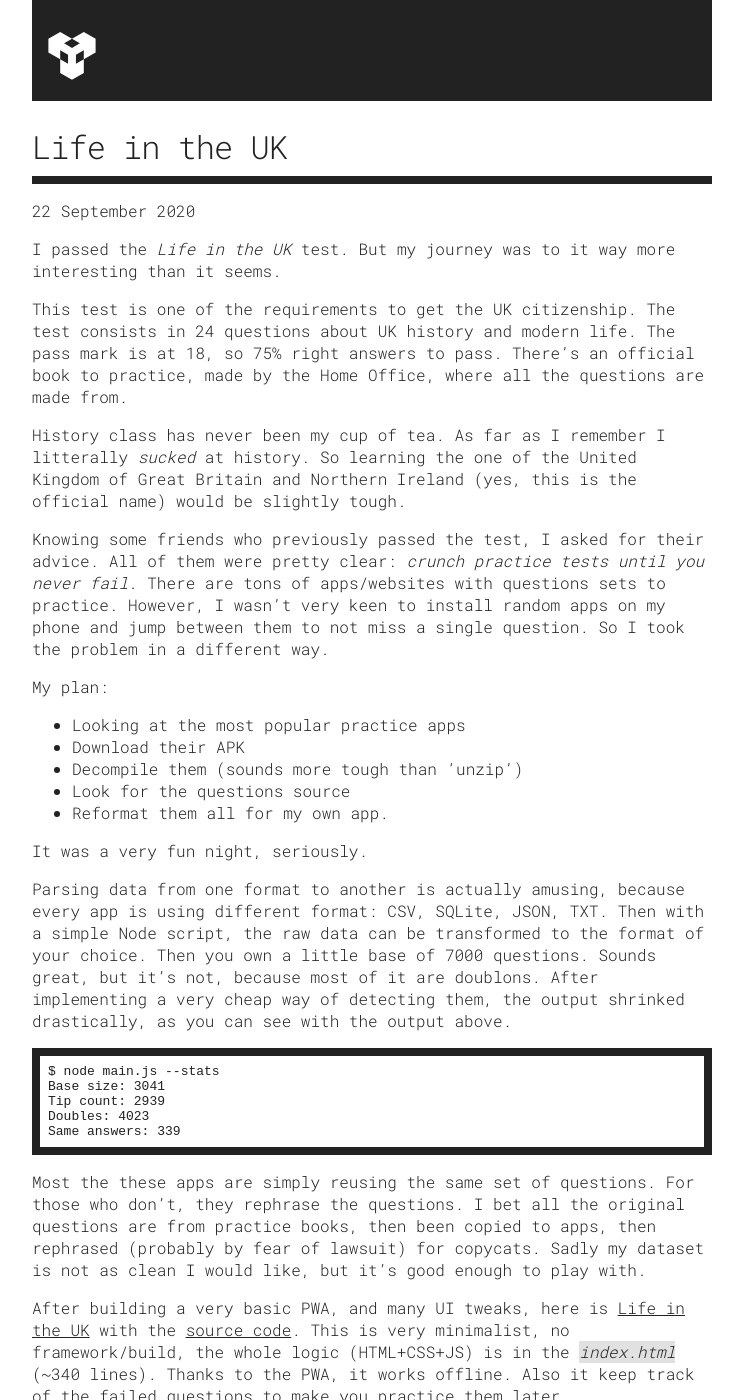
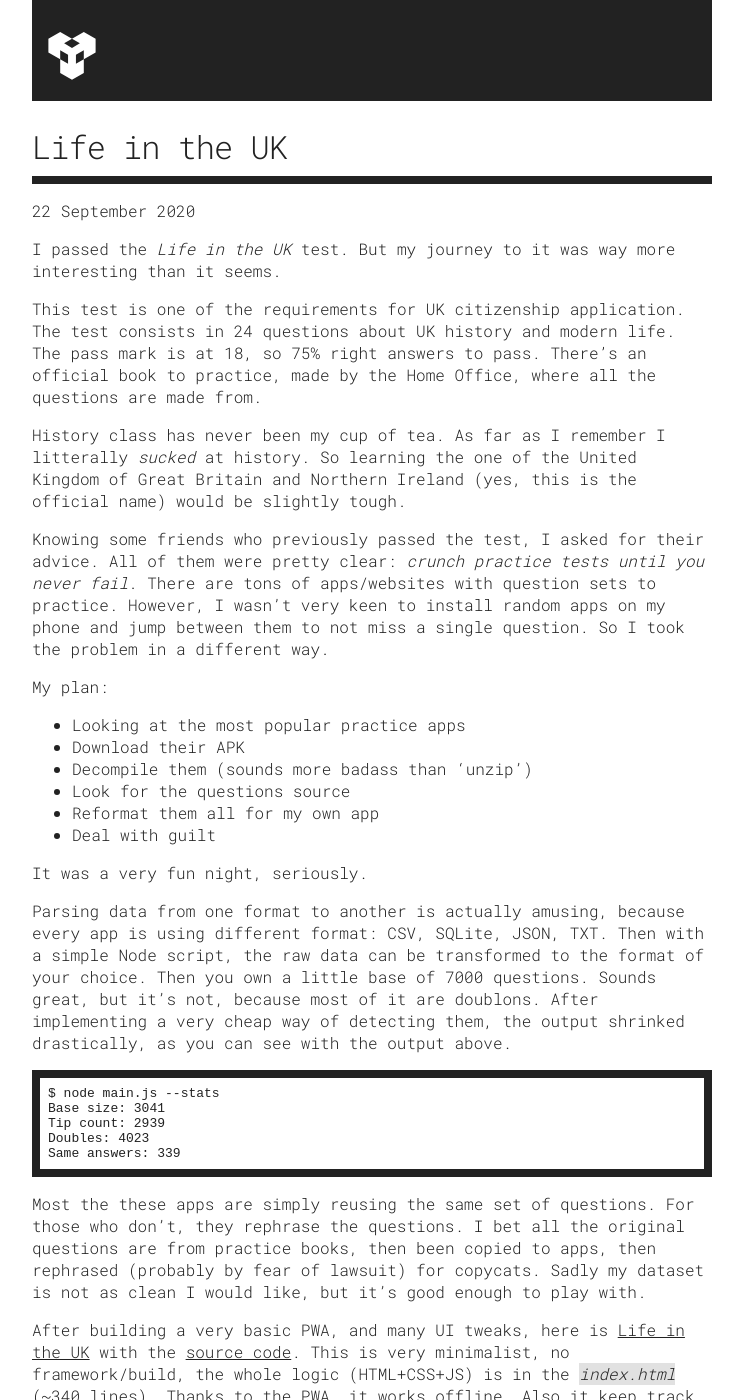
Before and after one commit to maxwellito/dotcom, a Jekyll site: the page built from _posts/2020-09-22-life-in-the-uk.md, in a window 1280 px wide and 1400 px high. Shown: the whole window, without its empty margins (96-839 px from the left). Built offline with Jekyll 4.4.1, drawn with Linux system fonts in a browser that asks for light colours; some of the changed text lies outside the part shown.

Commit message:
Fix typo

```diff
--- a/_posts/2020-09-22-life-in-the-uk.md
+++ b/_posts/2020-09-22-life-in-the-uk.md
@@ -10,21 +10,22 @@ theme: bright
 url: life-in-the-uk
 ---
 
-I passed the _Life in the UK_ test. But my journey was to it way more interesting than it seems.
+I passed the _Life in the UK_ test. But my journey to it was way more interesting than it seems.
 
-This test is one of the requirements to get the UK citizenship. The test consists in 24 questions about UK history and modern life. The pass mark is at 18, so 75% right answers to pass. There's an official book to practice, made by the Home Office, where all the questions are made from.
+This test is one of the requirements for UK citizenship application. The test consists in 24 questions about UK history and modern life. The pass mark is at 18, so 75% right answers to pass. There's an official book to practice, made by the Home Office, where all the questions are made from.
 
 History class has never been my cup of tea. As far as I remember I litterally _sucked_ at history. So learning the one of the United Kingdom of Great Britain and Northern Ireland (yes, this is the official name) would be slightly tough.
 
-Knowing some friends who previously passed the test, I asked for their advice. All of them were pretty clear: _crunch practice tests until you never fail_. There are tons of apps/websites with questions sets to practice. However, I wasn't very keen to install random apps on my phone and jump between them to not miss a single question. So I took the problem in a different way.
+Knowing some friends who previously passed the test, I asked for their advice. All of them were pretty clear: _crunch practice tests until you never fail_. There are tons of apps/websites with question sets to practice. However, I wasn't very keen to install random apps on my phone and jump between them to not miss a single question. So I took the problem in a different way.
 
 My plan:
 
 - Looking at the most popular practice apps
 - Download their APK
-- Decompile them (sounds more tough than 'unzip')
+- Decompile them (sounds more badass than 'unzip')
 - Look for the questions source
-- Reformat them all for my own app.
+- Reformat them all for my own app
+- Deal with guilt
 
 It was a very fun night, seriously.
 
```
Also changed, not shown: other parts of _posts/2020-09-22-life-in-the-uk.md (+2 -2 lines).
